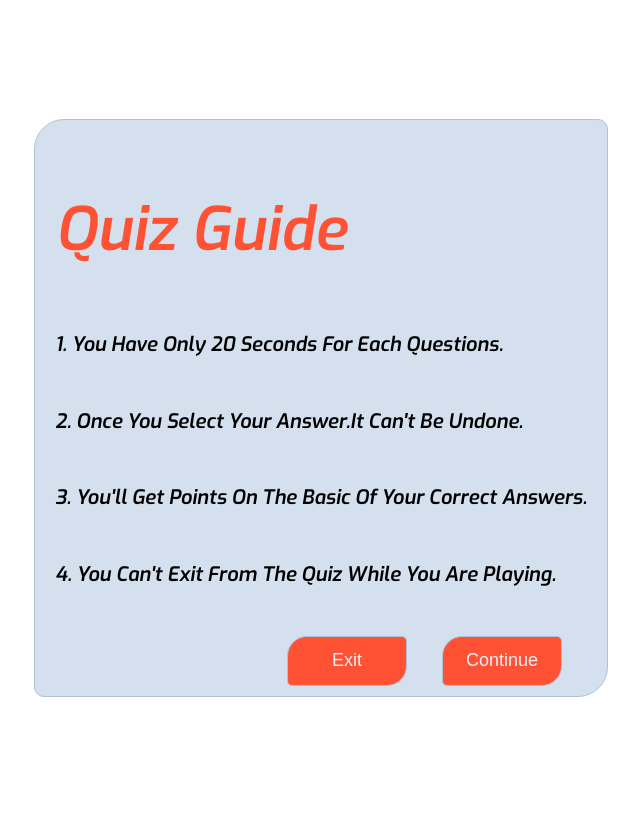
After one commit to christine-lehmann/SHS-Academic-Track-Recommender-System, a PHP site: page /guide.html in a window 1280 px wide. The commit adds this page. Shown: the whole page, without its empty margins (319-959 px from the left). Run offline with PHP 8.4, Linux system fonts and the light colour scheme; some libraries are stand-ins or nearby versions.

Commit message:
added instruction page, modifies home.html style.css

```diff
--- a/css/styles.css
+++ b/css/styles.css
@@ -1,5 +1,70 @@
 .jumbotron {
   background-color: lightskyblue;
+}
+
+/*for guide*/
+#guide {
+  padding: 20px;
+  margin: 0;
+  font-family: 'Exo', sans-serif;
+  box-sizing: border-box;
+  border-radius: 30px 10px;
+  border: 1px solid #b0c4d8;
+  background: #d4e0ee;
+  }
+/*guide Section*/
+.guide{
+    height: auto;
+    width: 580px;
+    padding: 20px;
+    background: #e7f1fa;
+    border-radius: 30px 10px;
+    border: 1px solid #b0c4d8;
+    display: none;
+}
+
+#guide h2 {
+    font-size: 60px;
+    color: #ff5235;
+}
+
+#guide h4 {
+    height: 50px;
+    width: 100%;
+    display: flex;
+    align-items: center;
+    font-size: 20px;
+}
+
+#guide #button {
+    height: 50px;
+    width: 100%;
+    display: flex;
+    text-decoration: none;
+    justify-content: flex-end;
+}
+
+#guide #button button {
+    text-decoration: none;
+    height: 50px;
+    width: 120px;
+    margin: 10px 25px;
+    border: none;
+    outline: none;
+    color: #e7f1fa;
+    background: #ff5235;
+    border: 1px solid #b0c4d8;
+    border-radius: 20px 5px;
+    font-size: 18px;
+    cursor: pointer;
+}
+
+#guide #button button:last-child {
+    margin-left: 10px;
+}
+
+#guide #button button:hover {
+    background: #e91e3a;
 }
 
 .single-question {
--- /dev/null
+++ b/guide.html
@@ -0,0 +1,45 @@
+<!DOCTYPE html>
+<html lang="en">
+
+<head>
+    <meta charset="UTF-8">
+    <title>Academic Track Recommender</title>
+    <link href="https://fonts.googleapis.com/css2?family=Exo+2:wght@600&family=Exo:ital,wght@1,600&display=swap" rel="stylesheet">
+    <script src='https://kit.fontawesome.com/a076d05399.js'></script>
+    <link rel="stylesheet" href="css/styles.css">
+</head>
+
+<body>
+
+    <div id="container">
+        <style>
+        body {
+        display: grid;
+        place-items: center;
+        height: 100vh;
+        background: #fff;
+        }
+        </style>
+        <!--    Guide Section    -->
+        <div id="guide">
+            <h2>Quiz Guide</h2>
+            <h4>1. You Have Only 20 Seconds For Each Questions.</h4>
+            <h4>2. Once You Select Your Answer.It Can't Be Undone.</h4>
+            <h4>3. You'll Get Points On The Basic Of Your Correct Answers.</h4>
+            <h4>4. You Can't Exit From The Quiz While You Are Playing.</h4>
+            <div id="button">
+                <a href="home.html">
+                    <button id="exit">Exit</button>
+                  </a>
+                <a href="index.html">
+                    <button id="continue">Continue</button>
+                  </a>
+            </div>
+        </div>
+
+
+    </div>
+    <script src="js/script.js"></script>
+</body>
+
+</html>
--- a/home.html
+++ b/home.html
@@ -48,7 +48,7 @@
         <div class="content">
             <h3>Academic Track Recommender</h3>
             <p><strong>Answer these questions to get advice about the academic track/strand you should pursue!</strong></p>
-            <a href="index.html" class="btn">Take quiz now</a>
+            <a href="guide.html" class="btn">Take quiz now</a>
         </div>
 
         <div class="image">
```
